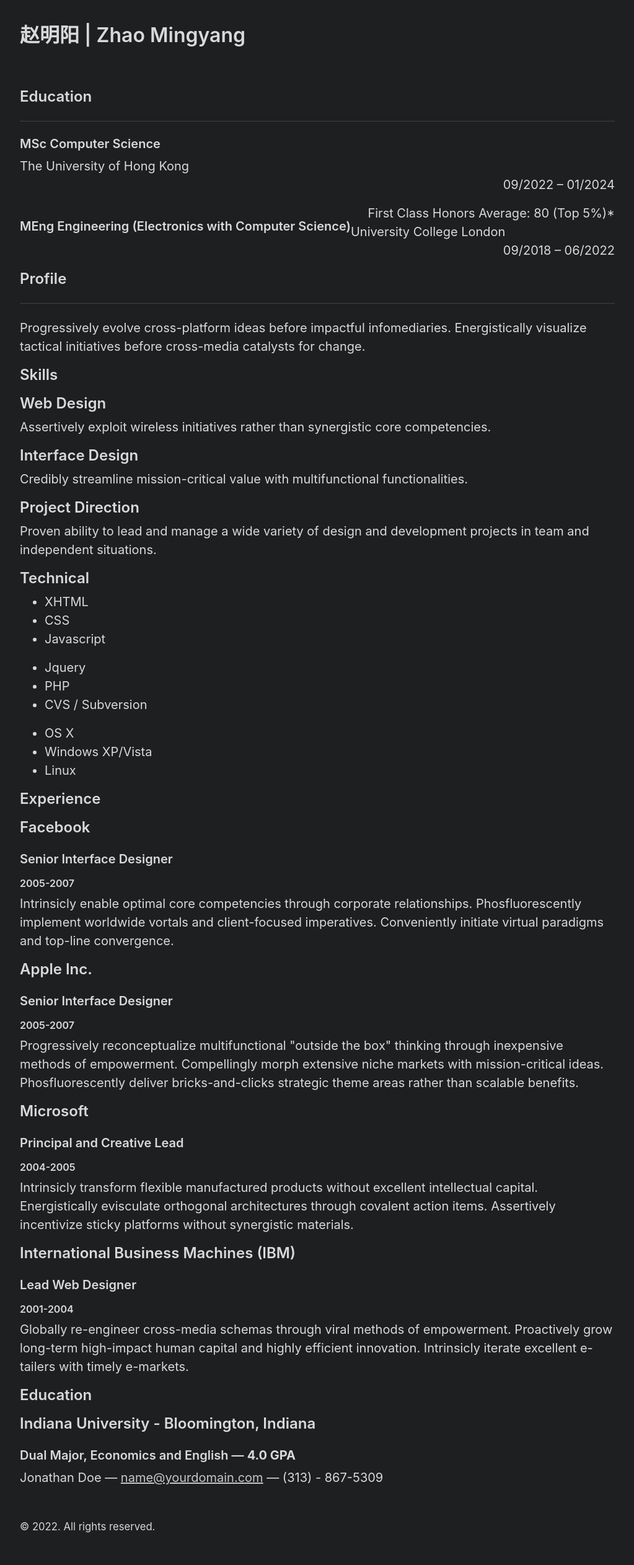
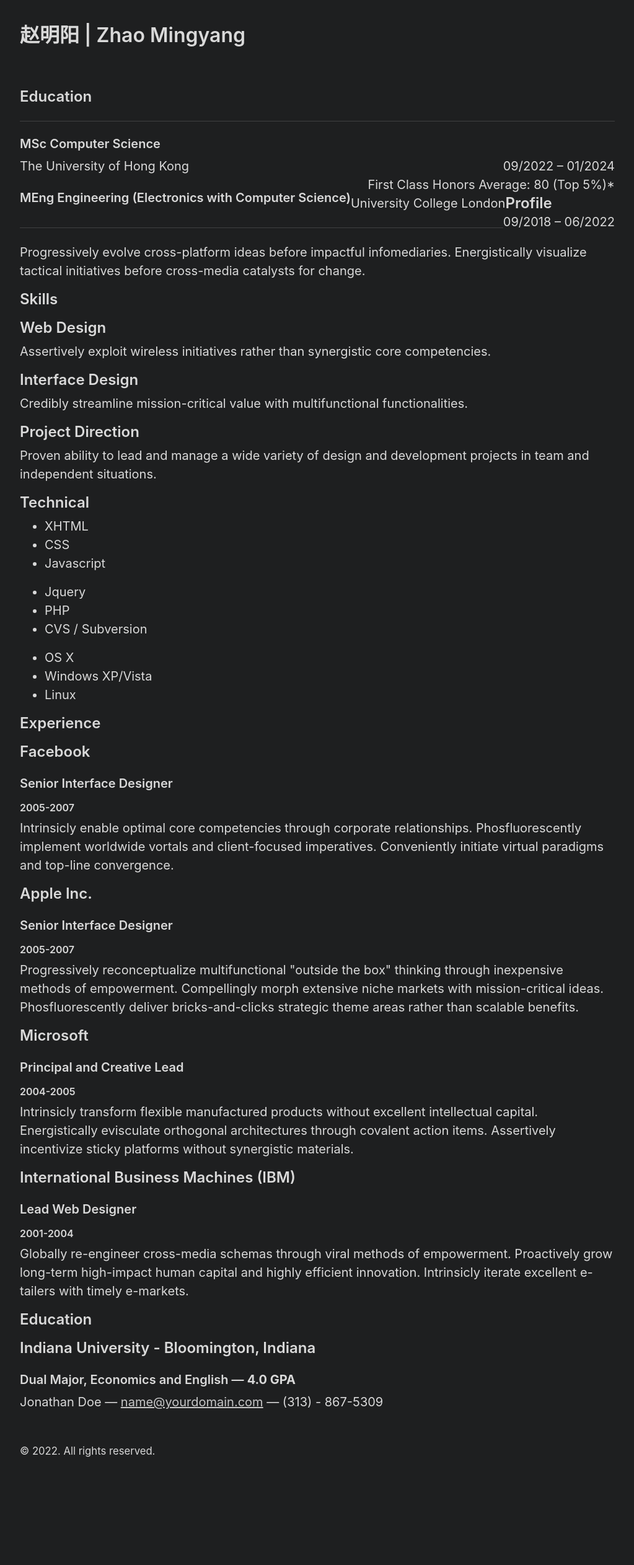
Before and after one commit to Zhao-Mingyang/zhao-mingyang.github.io, a Jekyll site: the page built from about.md, in a window 1280 px wide. Shown: the whole page at 62% size, without its empty margins (128-1151 px from the left). Built offline with Jekyll 4.4.1, drawn with Linux system fonts in a browser that asks for light colours; after the commit the page ends 2403 px from its top, so only the background shows below that.

Commit message:
Update default.html

```diff
--- a/_layouts/default.html
+++ b/_layouts/default.html
@@ -14,9 +14,9 @@
         <h2>Education</h2>
 	     <HR>
 	<h3>MSc Computer Science</h3>
-	The University of Hong Kong <p align="right">09/2022 – 01/2024</p>
+	<div style="float:left;"> The University of Hong Kong  </div> <div style="float:right;"> 09/2022 – 01/2024 </div>
 	<div style="float:left;"> <h3>MEng Engineering (Electronics with Computer Science) </h3> </div>  <div style="float:right;"> First Class Honors Average: 80 (Top 5%)*</div>
-	University College London <p align="right">09/2018 – 06/2022</p>
+	<div style="float:left;"> University College London </div> <div style="float:right;"> 09/2018 – 06/2022</div>
       </main>
 
 
```
